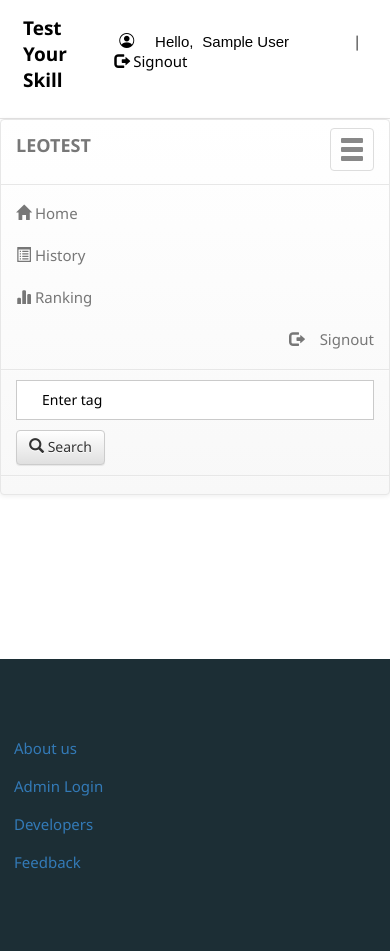
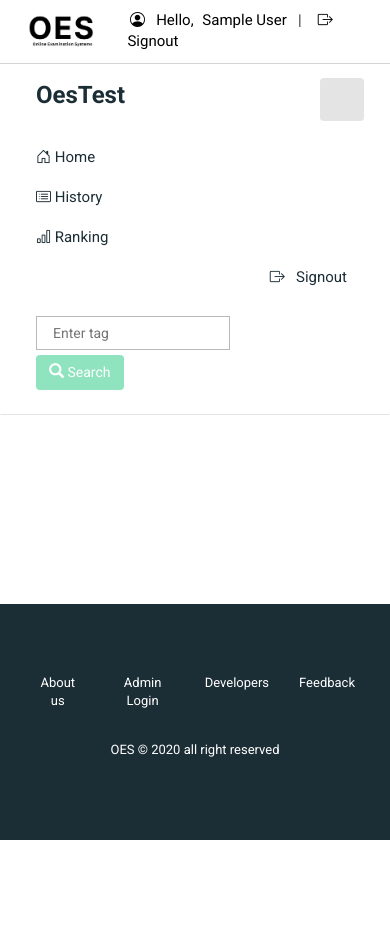
Before and after one commit to PrakashZip/OES, a PHP site: page /account.php in a window 390 px wide, after a click on "Toggle navigation"; the page is wider, and only the part inside the window is pictured. After the commit the page ends 840 px from the top of that part, so only its background shows below. Run offline with PHP 8.4, Linux system fonts and the light colour scheme; the visitor is signed in with stand-in values (Sample User, id 1); some libraries are stand-ins or nearby versions; some web fonts are replaced.

Commit message:
update all pages

```diff
--- a/account.php
+++ b/account.php
@@ -31,11 +31,13 @@
 ?>
 
 <body>
-  <div class="header">
+  <div class="account-header1">
     <div class="account-header">
+
       <div class="">
-        <span class="logo">Test Your Skill</span>
+        <span class="logo">   <img src="image\logo.png"/></span>
       </div>
+
       <div class="col-md-offset-2">
         <?php
         include_once 'dbConnection.php';
@@ -48,18 +50,20 @@
           $email = $_SESSION['email'];
 
           include_once 'dbConnection.php';
-          echo '<span class="pull-right top title1" >
+          echo '<span class=" title1" >
           <span class="log1">
           <i class="bi bi-person-circle"></i>
-          &nbsp;&nbsp;&nbsp;&nbsp;Hello,</span> <a href="account.php?q=1" class="log log1">' . $name . '</a>&nbsp;|&nbsp;<a href="logout.php?q=account.php" class="log"><span class="glyphicon glyphicon-log-out" aria-hidden="true"></span>&nbsp;Signout</button></a></span>';
+          &nbsp;&nbsp;Hello,</span> <a href="account.php?q=1" class="log log1">' . $name . '</a>&nbsp; &nbsp;|&nbsp; &nbsp;<a href="logout.php?q=account.php" class="log"><i class="bi bi-box-arrow-right"></i>&nbsp;&nbsp;Signout</button></a></span>';
         } ?>
       </div>
     </div>
   </div>
+
+
   <div class="bg">
 
     <!--navigation menu-->
-    <nav class="navbar navbar-default title1">
+    <nav class="navbar account-navbar">
       <div class="container-fluid">
         <!-- Brand and toggle get grouped for better mobile display -->
         <div class="navbar-header">
@@ -70,38 +74,37 @@
             <span class="icon-bar"></span>
             <span class="icon-bar"></span>
           </button>
-          <a class="navbar-brand" href="#"><b>LEOTEST</b></a>
+          <a class="navbar-brand" href="index.php"><b>OesTest</b></a>
         </div>
 
         <!-- Collect the nav links, forms, and other content for toggling -->
         <div class="collapse navbar-collapse" id="bs-example-navbar-collapse-1">
           <ul class="nav navbar-nav">
             <li <?php if (@$_GET['q'] == 1)
-              echo 'class="active"'; ?>><a href="account.php?q=1"><span
-                  class="glyphicon glyphicon-home" aria-hidden="true"></span>&nbsp;Home<span
+              echo 'class="active"'; ?>><a href="account.php?q=1"><i class="bi bi-house-door"></i>&nbsp;Home<span
                   class="sr-only">(current)</span></a></li>
             <li <?php if (@$_GET['q'] == 2)
-              echo 'class="active"'; ?>><a href="account.php?q=2"><span
-                  class="glyphicon glyphicon-list-alt" aria-hidden="true"></span>&nbsp;History</a></li>
+              echo 'class="active"'; ?>><a href="account.php?q=2"><i class="bi bi-card-list"></i>&nbsp;History</a></li>
             <li <?php if (@$_GET['q'] == 3)
-              echo 'class="active"'; ?>><a href="account.php?q=3"><span
-                  class="glyphicon glyphicon-stats" aria-hidden="true"></span>&nbsp;Ranking</a></li>
-            <li class="pull-right"> <a href="logout.php?q=account.php"><span class="glyphicon glyphicon-log-out"
-                  aria-hidden="true"></span>&nbsp;&nbsp;&nbsp;&nbsp;Signout</a></li>
+              echo 'class="active"'; ?>><a href="account.php?q=3"><i class="bi bi-bar-chart"></i>&nbsp;Ranking</a></li>
+            <li class="pull-right"> <a href="logout.php?q=account.php"><i class="bi bi-box-arrow-right"></i>&nbsp;&nbsp;&nbsp;Signout</a></li>
           </ul>
           <form class="navbar-form navbar-left" role="search">
             <div class="form-group">
-              <input type="text" class="form-control" placeholder="Enter tag ">
+              <input type="text" class="account-form-control" placeholder="Enter tag ">
             </div>
-            <button type="submit" class="btn btn-default"><span class="glyphicon glyphicon-search"
+            <button type="submit" class="btn btnn-success"><span class="glyphicon glyphicon-search"
                 aria-hidden="true"></span>&nbsp;Search</button>
           </form>
         </div><!-- /.navbar-collapse -->
       </div><!-- /.container-fluid -->
     </nav><!--navigation menu closed-->
+
+
+
     <div class="container"><!--container start-->
       <div class="row">
-        <div class="col-md-12">
+        <div class="account-max-width">
 
           <!--home start-->
           <?php if (@$_GET['q'] == 1) {
@@ -257,10 +260,19 @@
       </div>
     </div>
   </div>
+
+
+
+
+
+
     <!--Footer start-->
-  <div class="row footer">
+ <footer class="footer">
+
+
+  <div class="footer-link">
      <div class="col-md-3 box">
-      <a href="http://www.projectworlds.in/online-examination" target="_blank">About us</a>
+       <a href="http://prakashzip.com" target="_blank">About us</a>
      </div>
      <div class="col-md-3 box">
        <a href="#" data-toggle="modal" data-target="#login">Admin Login</a>
@@ -272,6 +284,20 @@
        <a href="feedback.php" target="_blank">Feedback</a>
      </div>
   </div>
+
+
+     <div>
+       <p class="footer-copyright">OES © 2020 all right reserved</p>
+     </div>
+
+ </footer>
+
+
+
+
+
+
+
   <!-- Modal For Developers-->
   <div class="modal fade title1" id="developers">
     <div class="modal-dialog">
--- a/css/main.css
+++ b/css/main.css
@@ -1,8 +1,14 @@
+*{
+    padding: 0;
+    margin: 0;
+    font-family: "Roboto", sans-serif;
+
+}
+
+
 body {
     overflow-x: hidden;
     width: 100%;
-    font: 15px "Century Gothic", "Times Roman", sans-serif;
-    background: #ffffff;
     min-height: 100%;
     background-attachment: fixed;
 }
@@ -11,16 +17,6 @@
     min-height: 540px;
 }
 
-
-@font-face {
-    font-family: 'typo';
-    src: url('../fonts/typo.ttf');
-}
-
-@font-face {
-    font-family: 'gothic';
-    src: url('../fonts/gothics.ttf');
-}
 
 
 
@@ -51,14 +47,36 @@
 }
 
 .logo img {
-    width: 120px;
+    width: 110px;
 }
 
-.index-signin,
-i {
-    font-weight: 500;
-    font-family: 'Segoe UI', Tahoma, Geneva, Verdana, sans-serif;
+
+
+.index-signin {
+    background-color: transparent;
+    padding: 8px 13px;
+    color: #000000;
+    font-weight: 400;
+    border-radius: 6px;
+    font-size: 19px;
+    text-decoration: none;
+    /* border: 1px solid black; */
+
 }
+
+.index-signin:focus{
+    text-decoration: none;
+    color: #000000;
+}
+
+
+.index-signin:hover{
+    text-decoration: none;
+    color: #000000;
+}
+
+
+
 
 .index-panel {
     /* border-color: #eee; */
@@ -136,7 +140,7 @@
 .form-control::placeholder {
     color: #000000;
     font-weight: 400;
-    font-family: 'Segoe UI', Tahoma, Geneva, Verdana, sans-serif;
+    /* font-family: 'Segoe UI', Tahoma, Geneva, Verdana, sans-serif; */
 }
 
 
@@ -183,14 +226,17 @@
     /* box-shadow: rgba(0, 0, 0, 0.16) 0px 1px 4px; */
 }
 
-.feedback-panel p,span,a,div{
-    font-family: 'Segoe UI', Tahoma, Geneva, Verdana, sans-serif;
+.feedback-panel p,
+span,
+a,
+.feedback-div {
+    /* font-family: 'Segoe UI', Tahoma, Geneva, Verdana, sans-serif; */
     font-size: 15px;
     padding-bottom: 5px;
 }
 
-.feedback-panel div span{
-    font-family: 'Segoe UI', Tahoma, Geneva, Verdana, sans-serif;
+.feedback-panel div span {
+    /* font-family: 'Segoe UI', Tahoma, Geneva, Verdana, sans-serif; */
     font-size: 15px;
     padding-bottom: 5px;
 
@@ -224,31 +270,6 @@
     border: none;
 }
 
-.title {
-    font-family: 'Segoe UI', Tahoma, Geneva, Verdana, sans-serif;
-}
-
-
-.title1,
-i {
-    font: 15px  'Segoe UI', Tahoma, Geneva, Verdana, sans-serif;
-    background-color: #fff;
-    font-weight: 500;
-}
-
-.title2 {
-    font-family: 'Segoe UI', Tahoma, Geneva, Verdana, sans-serif;
-    font-size: 18px;
-}
-
-
-.sub1 ,i{
-    color: #000000;
-    background: rgb(255, 255, 255);
-    font-size: 15px;
-    font-weight: 500;
-    font-family: 'Segoe UI', Tahoma, Geneva, Verdana, sans-serif;
-}
 
 
 .sub {
@@ -268,33 +289,20 @@
     color: #ffffff;
 }
 
-
-.box {
-    padding: 9px;
-}
-
-hr {
-    color: #000000;
-}
-
-.top {
-    margin-top: 0px;
-}
-
 .log1 {
-    font: 15px 'Ubuntu', sans-serif;
+    /* font: 15px 'Ubuntu', sans-serif; */
     color: rgb(0, 0, 0);
     margin-left: 10px;
 }
 
 .log {
-    margin: 10px;
-    margin-right: 60px;
+
     margin-left: 5px;
     color: rgb(0, 0, 0);
     text-decoration: none;
     font-size: 20px;
     font-size: 15px;
+    font-weight: 500;
 }
 
 .log:hover {
@@ -304,32 +312,87 @@
 }
 
 
-.feedback-head{
-    font-weight: 500;
-    text-transform: capitalize;
-    color: #000000;
-    font-family: 'Segoe UI', Tahoma, Geneva, Verdana, sans-serif;
+
+/*------------------------------account page -----------------*/
+
+.account-navbar {
+    padding: 5px 10px 5px 20px;
+    background-color: #ffffff;
+    border-bottom: 1px solid #e4e4e4;
 }
 
-
+.account-header1 {
+    border-bottom: 1px solid #d5d5d5;
+}
 
 .account-header {
     width: 100%;
-    padding: 15px 23px;
+    padding: 10px 20px 10px 10px;
     display: flex;
     justify-content: space-between;
     align-items: center;
     background-color: #fff;
 }
 
+.collapse .navbar-nav li a {
+    color: #1C2E35;
+    font-weight: 400;
+    margin-right: 17px;
+}
 
+.navbar-brand {
+    color: #1C2E35;
+    /* font-family: 'Gill Sans', 'Gill Sans MT', Calibri, 'Trebuchet MS', sans-serif; */
+    text-transform: capitalize;
+    font-size: 24px;
+}
 
+.navbar-toggle {
+    color: #1C2E35;
+    background-color: #e4e4e4;
+}
 
-.dash-header {
-    padding: 12px 22px;
-    display: flex;
-    justify-content: space-between;
-    align-items: center;
+.account-form-control {
+    padding: 6px 16px;
+    border: 1px solid rgb(185, 185, 184);
+    /* font-family: 'Segoe UI', Tahoma, Geneva, Verdana, sans-serif; */
+
+}
+
+.account-form-control:hover,
+.account-form-control:focus {
+    outline: none;
+    border-color: #98e4c2;
+    background-color: #fff;
+    box-shadow: none;
+
+}
+
+.account-max-width {
+    max-width: 900px;
+    margin: 40px auto;
+}
+
+.btnn-success {
+    background-color: #8fe3be;
+    color: #fff;
+    font-weight: 500;
+    /* font-family: 'Segoe UI', Tahoma, Geneva, Verdana, sans-serif; */
+}
+
+.btnn-success:hover {
+    background-color: #8fe3be;
+    color: #fff;
+    /* font-family: 'Segoe UI', Tahoma, Geneva, Verdana, sans-serif; */
+}
+
+.btnn-success:focus {
+    background-color: #8fe3be;
+    color: #fff;
+    /* font-family: 'Segoe UI', Tahoma, Geneva, Verdana, sans-serif; */
+    outline: none;
+    border: none;
+    box-shadow: none;
 }
 
 
@@ -357,11 +445,11 @@
     color: #ffffff;
     font-size: 13px;
     text-align: center;
-    font-family: 'Segoe UI', Tahoma, Geneva, Verdana, sans-serif;
+    /* font-family: 'Segoe UI', Tahoma, Geneva, Verdana, sans-serif; */
 }
 
 .footer-icon-link {
-    max-width: 100px;
+    max-width: 130px;
     margin: 10px auto 20px auto;
     display: flex;
     justify-content: space-between;
@@ -372,7 +460,7 @@
 }
 
 .footer-link {
-    max-width: 400px;
+    max-width: 450px;
     margin: auto;
     text-align: center;
     display: flex;
@@ -380,7 +468,7 @@
 }
 
 .footer-link .col-md-3 a {
-    font-family: 'Segoe UI', Tahoma, Geneva, Verdana, sans-serif;
+    /* font-family: 'Segoe UI', Tahoma, Geneva, Verdana, sans-serif; */
     font-weight: 400;
     color: #ffffff;
     font-size: 13px;
@@ -429,6 +517,14 @@
 
     }
 
+    .account-navbar {
+        padding: 5px 10px 5px 20px;
+        background-color: #ffffff;
+        border-bottom: 1px solid #e4e4e4;
+    }
+
+
+
 
 
     .footer {
```
Also changed, not shown: other parts of css/main.css (+70 -20 lines), dash.php (+11 -8 lines), feedback.php (+7 -7 lines), index.php (+26 -18 lines), image/logo 1.png (added), image/logo.jpg (deleted), image/logo.png. Lines whose indentation alone changed are shown as unchanged.
